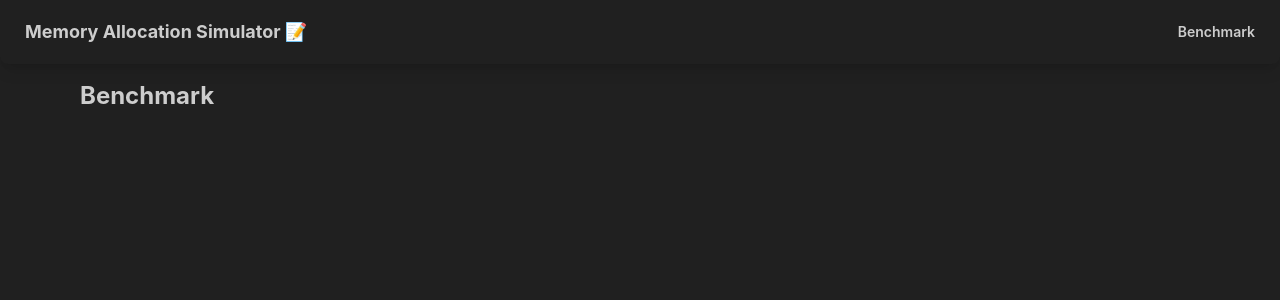
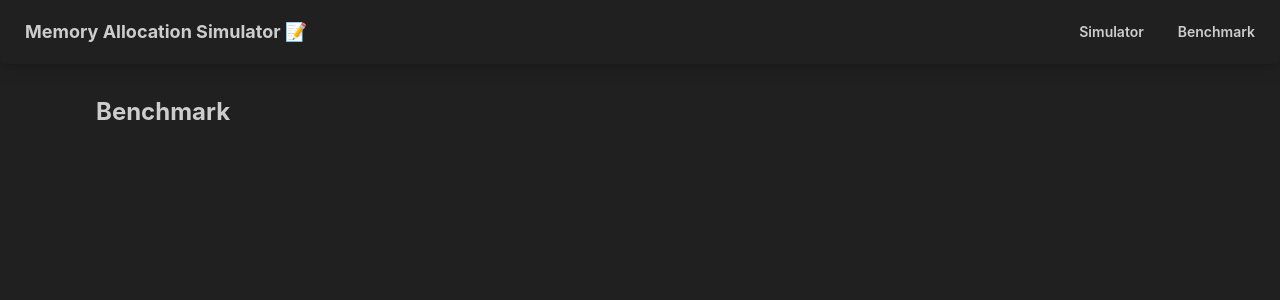
Before and after one commit to mikumino/memory-allocation-simulator, a React (Vite) app in the folder ui/: page /benchmark in a window 1280 px wide. Shown: the top 300 px of the page. Built offline with nearby package versions, Linux system fonts and the light colour scheme.

Commit message:
fix navigation

```diff
--- a/ui/src/App.jsx
+++ b/ui/src/App.jsx
@@ -1,4 +1,5 @@
 import { useState } from 'react';
+import Navbar from './components/Navbar';
 import KBInput from './components/KBInput';
 import MemoryState from './components/MemoryState';
 import MemoryStateTable from './components/MemoryStateTable';
@@ -179,6 +180,8 @@ function App() {
     }
 
     return (
+        <>
+        <Navbar />
         <div className='flex flex-col max-w-6xl p-4 mx-auto'>
             {showToast ? <Toast message={toast.message} type={toast.type}  setShow={setShowToast}/> : null}
             {error ? <div className='alert alert-error'>{error}</div> : null}
@@ -255,6 +258,7 @@ function App() {
 
             </div>
         </div>
+        </>
 
     );
 }
--- a/ui/src/components/Navbar.jsx
+++ b/ui/src/components/Navbar.jsx
@@ -1,11 +1,14 @@
+import { Link } from "react-router-dom";
+
 const Navbar = () => {
     return(
         <div className="navbar shadow-lg rounded-lg">
             <div className="flex-1">
-                <a href="/" className="btn btn-ghost text-lg font-bold">Memory Allocation Simulator 📝</a>
+                <Link to="/" className="btn btn-ghost text-lg font-bold">Memory Allocation Simulator 📝</Link>
             </div>
             <div className="flex-none">
-                <a href="/benchmark" className="btn btn-ghost">Benchmark</a>
+                <Link to="/" className="btn btn-ghost">Simulator</Link>
+                <Link to="benchmark" className="btn btn-ghost">Benchmark</Link>
             </div>
         </div>
     )
--- a/ui/src/main.jsx
+++ b/ui/src/main.jsx
@@ -2,7 +2,6 @@ import React from 'react'
 import ReactDOM from 'react-dom/client'
 import App from './App.jsx'
 import Benchmark from './routes/Benchmark.jsx'
-import Navbar from './components/Navbar.jsx'
 import './index.css'
 import {
     createBrowserRouter,
@@ -22,7 +21,6 @@ const router = createBrowserRouter([
 
 ReactDOM.createRoot(document.getElementById('root')).render(
   <React.StrictMode>
-    <Navbar />
     <RouterProvider router={router} />
   </React.StrictMode>,
 )
--- a/ui/src/routes/Benchmark.jsx
+++ b/ui/src/routes/Benchmark.jsx
@@ -1,14 +1,18 @@
 import { useState } from "react";
+import Navbar from "../components/Navbar";
 
 function Benchmark() {
     const [numTrials, setNumTrials] = useState(10);
 
     return (
+        <>
+        <Navbar />
         <div>
             <div className="flex flex-col max-w-6xl p-4 mx-auto">
-                <h1 className="text-2xl font-bold">Benchmark</h1>
+                <h1 className="text-2xl font-bold p-4">Benchmark</h1>
             </div>
         </div>
+        </>
     );
 }
 
```
